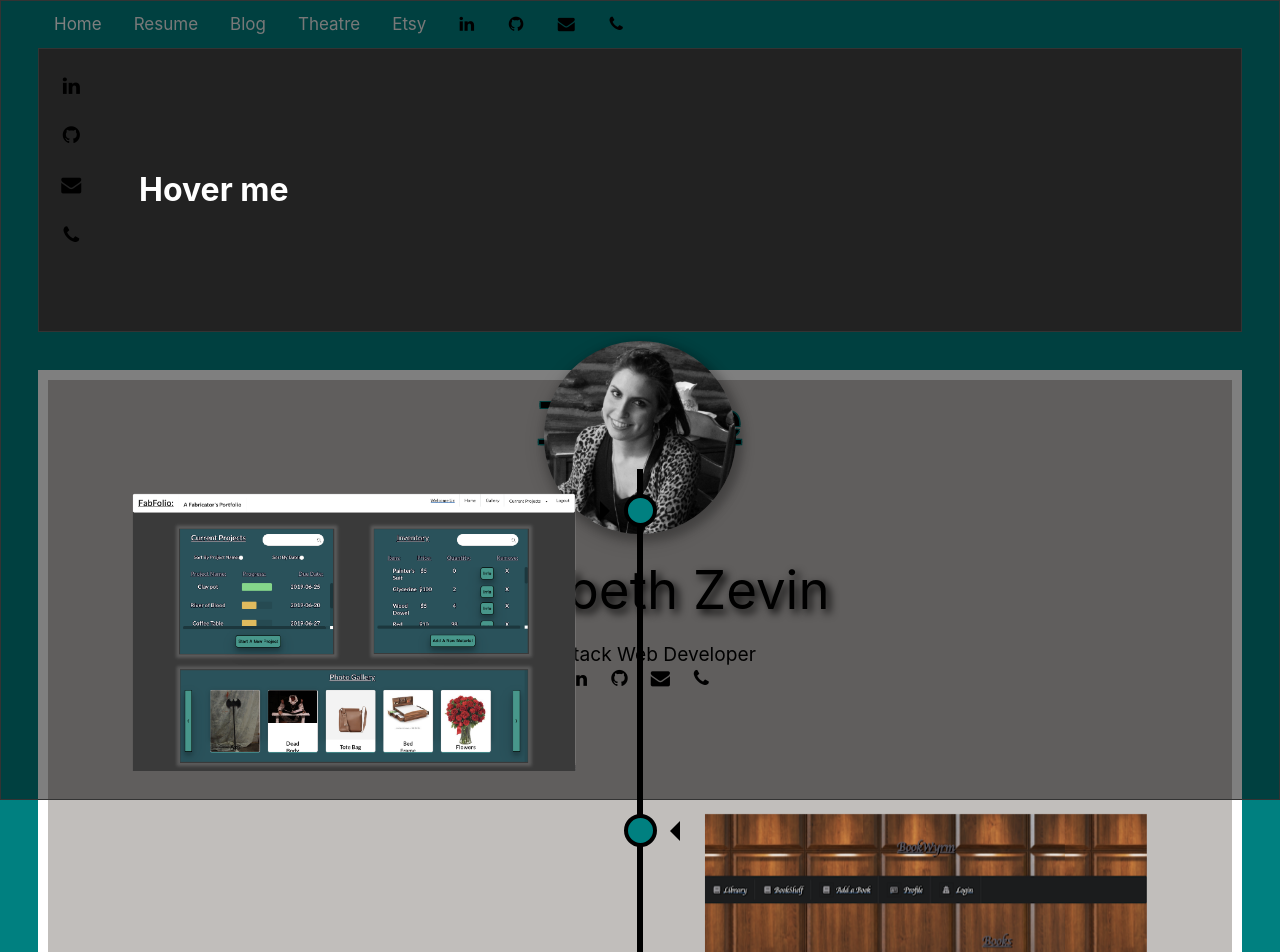
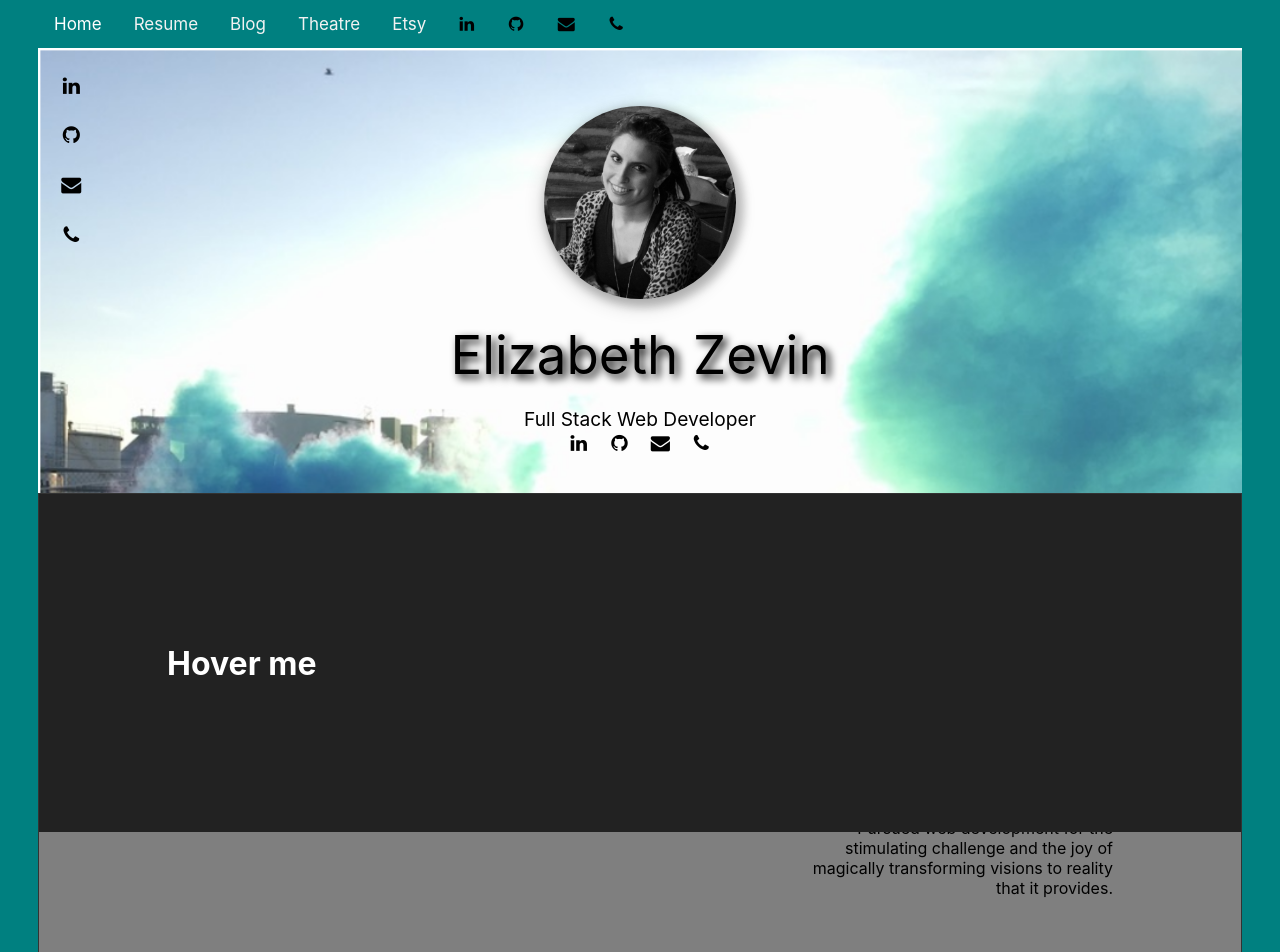
Before and after one commit to ezevin/Portfolio, a React (Create React App) app: page / in a window 1280 px wide. Shown: the top 952 px of the page. Built offline with nearby package versions, Linux system fonts and the light colour scheme.

Commit message:
cleaned up reveal mess

```diff
--- a/src/Containers/TitleContainer.js
+++ b/src/Containers/TitleContainer.js
@@ -7,10 +7,7 @@ class TitleContainer extends Component{
 
     return(
       <>
-      <div className="title box-slide reveal-top">
-        <div className="reveal-content">
-          <h1>Hello</h1>
-        </div>
+      <div className="title ">
         <center>
           <br />
           <img className="responsive profileimg" src={Profile} alt="Avatar"  />
@@ -39,7 +36,8 @@ class TitleContainer extends Component{
       </div>
   <div class="box-slide">
      <div class="reveal-content">
-       <h1>Hello</h1>
+       <p className="bioText">Full Stack Web Developer with a passion for creativity and critical thinking with experience in Ruby on Rails, JavaScript, and React.js. Skilled at team-building, project management, and finding creative solutions to complex problems.
+       Previous experience includes technical entertainment/theater and special effects/pyrotechnics. Pursued web development for the stimulating challenge and the joy of magically transforming visions to reality that it provides.</p>
      </div>
     <div class="reveal-top">
       <div class="reveal-content caption">
--- a/src/index.css
+++ b/src/index.css
@@ -603,12 +603,12 @@ code {
 }
 
 .box-slide:hover .reveal-top {
-  top: -100%;
+  left: -25%
 }
 
 .reveal-content {
   /* box-shadow: 1px 1px 3px rgba(0,0,0,0.3) inset; */
-  padding: 100px;
+  padding: 10vw;
   /* color: #000; */
   /* background: #fdc424; */
   transition: left 0.4 ease;
@@ -629,4 +629,9 @@ code {
   background: #222;
   color: #fff;
 }
+
+.bioText {
+  text-align: right;
+  padding-left: 50vw;
+}
 /* End Slide Reveal */
```
